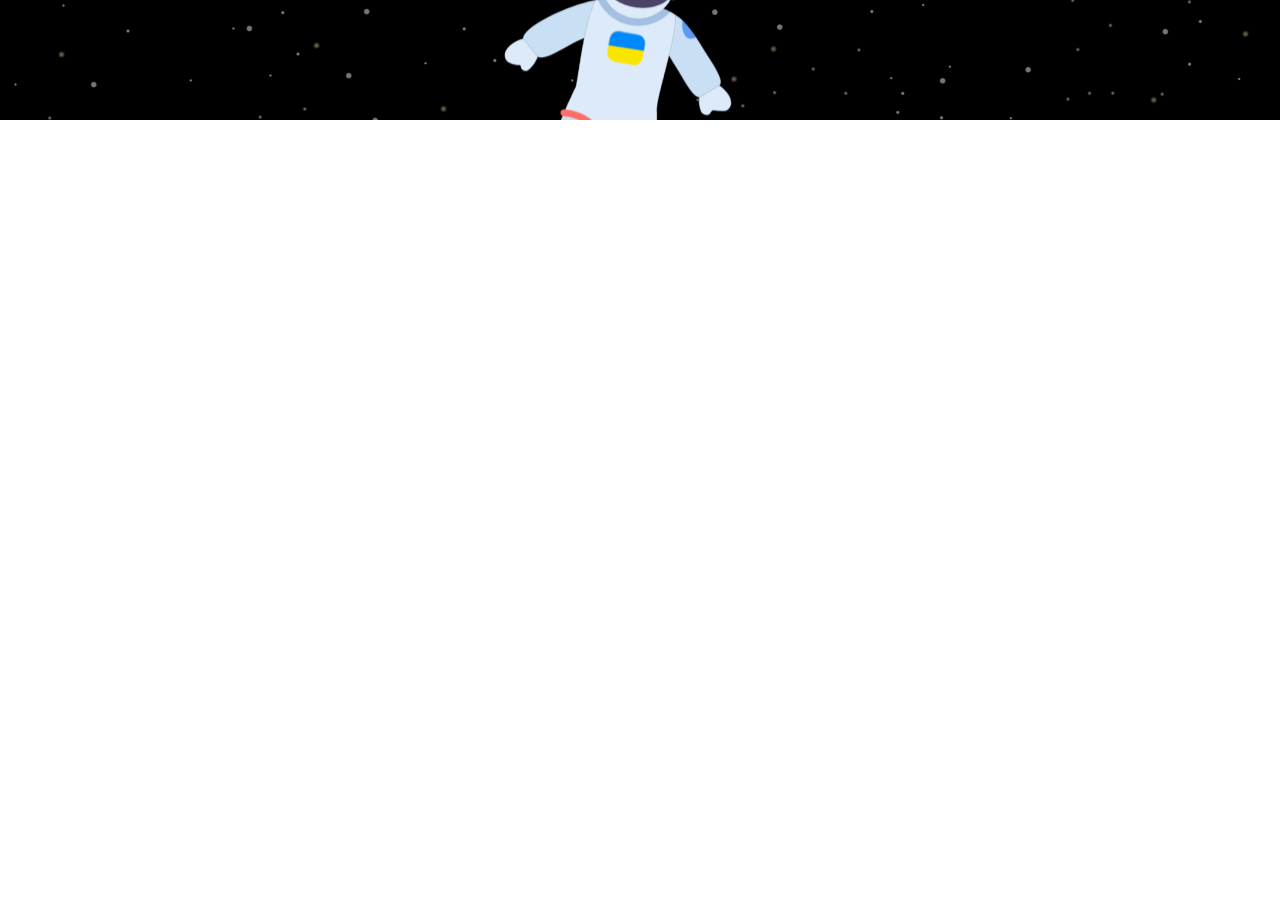
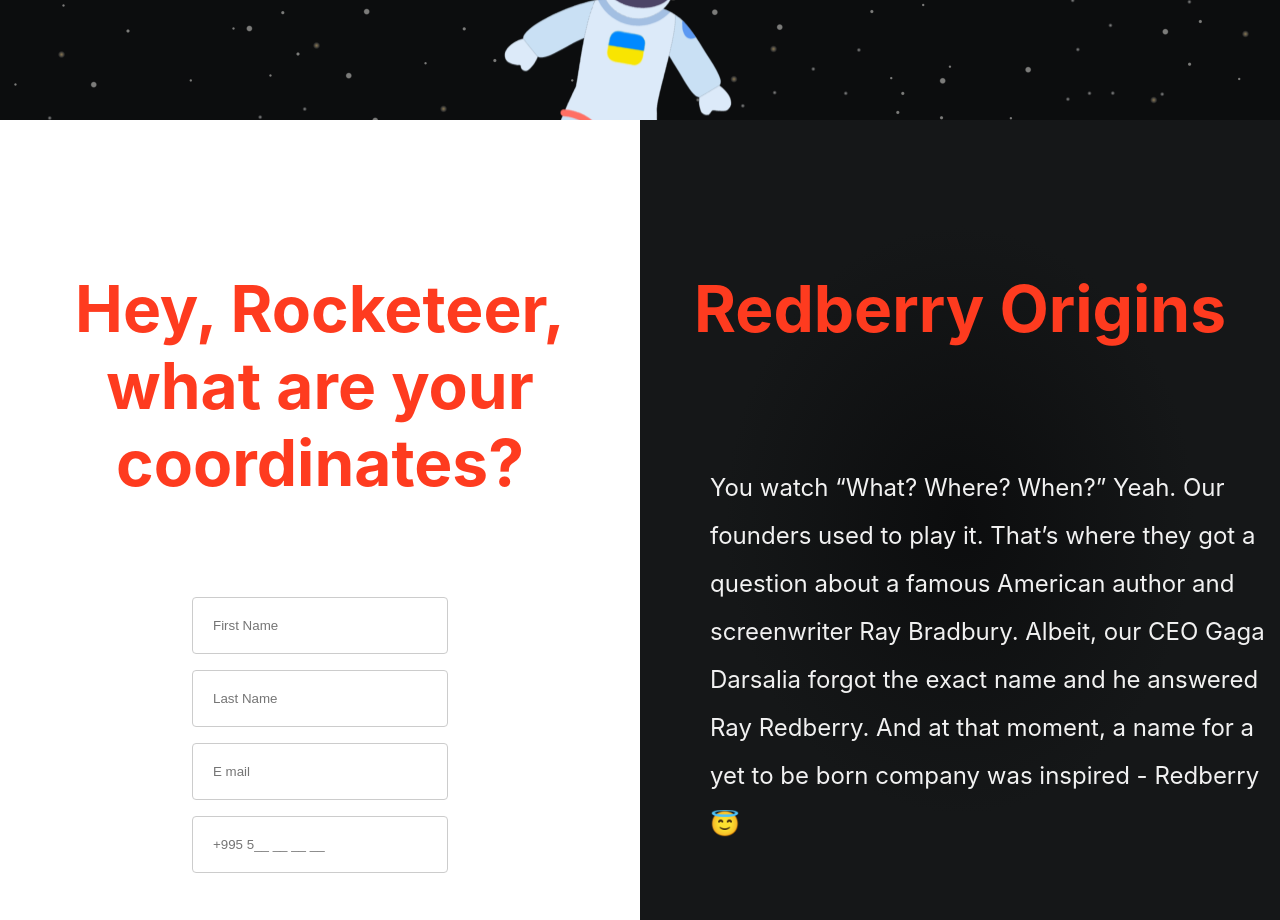
Before and after one commit to ibotchori/redberry-rocketman, a React (Create React App) app: page / in a window 1280 px wide. Shown: the part 680-1600 px from the top of the page. Before the commit the page ends 800 px from the top, so only its background shows below. Built offline with nearby package versions, Linux system fonts and the light colour scheme.

Commit message:
Add personal page

```diff
--- a/src/App.js
+++ b/src/App.js
@@ -1,9 +1,11 @@
 import Landing from "./pages/Landing/Landing";
+import PersonalInformation from "./pages/PersonalInformation/PersonalInformation";
 
 function App() {
   return (
     <div className="App">
       <Landing />
+      <PersonalInformation />
     </div>
   );
 }
--- a/src/pages/Landing/Landing.module.css
+++ b/src/pages/Landing/Landing.module.css
@@ -1,7 +1,7 @@
 .main {
   background-image: url("/src/images/stars.png");
   height: 100vh;
-  background-color: black;
+  background-color: #0c0d0e;
   display: flex;
   justify-content: center;
   align-items: center;
--- /dev/null
+++ b/src/pages/PersonalInformation/PersonalInformation.js
@@ -0,0 +1,50 @@
+import styles from "./PersonalInformation.module.css";
+
+const PersonalInformation = () => {
+  return (
+    <div className={styles.main}>
+      <div className={styles.mainLeft}>
+        <h1 className={styles.title}>
+          Hey, Rocketeer, what are your coordinates?
+        </h1>
+        <div>
+          <form className={styles.form} action="/action_page.php">
+            <input
+              type="text"
+              id="fname"
+              name="firstName"
+              placeholder="First Name"
+            />
+            <input
+              type="email"
+              id="lname"
+              name="lstName"
+              placeholder="Last Name"
+            />
+            <input type="text" id="email" name="email" placeholder="E mail" />
+            <input
+              type="number"
+              id="number"
+              name="phone"
+              placeholder="+995 5__ __ __ __"
+            />
+          </form>
+        </div>
+      </div>
+      <div className={styles.mainRight}>
+        <h1 className={styles.title}>Redberry Origins</h1>
+        <div className={styles.rightP}>
+          <p>
+            You watch “What? Where? When?” Yeah. Our founders used to play it.
+            That’s where they got a question about a famous American author and
+            screenwriter Ray Bradbury. Albeit, our CEO Gaga Darsalia forgot the
+            exact name and he answered Ray Redberry. And at that moment, a name
+            for a yet to be born company was inspired - Redberry 😇
+          </p>
+        </div>
+      </div>
+    </div>
+  );
+};
+
+export default PersonalInformation;
--- /dev/null
+++ b/src/pages/PersonalInformation/PersonalInformation.module.css
@@ -0,0 +1,54 @@
+.main {
+  display: flex;
+  justify-content: center;
+}
+
+.mainLeft {
+  width: 50%;
+  height: 100vh;
+}
+
+.mainRight {
+  width: 50%;
+  height: 100vh;
+  background: radial-gradient(50% 50% at 50% 50%, #0c0d0e 0%, #151718 73.44%);
+  display: flex;
+  flex-direction: column;
+  align-items: center;
+}
+.title {
+  text-align: center;
+  align-items: center;
+  margin-top: 150px;
+  color: #fe3b1f;
+  font-weight: bold;
+  font-size: 64px;
+}
+
+.rightP {
+  padding-top: 50px;
+  color: #f1f1f1;
+  font-size: 24px;
+  text-align: left;
+  padding-left: 70px;
+  max-width: 600px;
+  line-height: 200%;
+}
+
+.form {
+  display: flex;
+  flex-direction: column;
+  justify-content: space-between;
+  align-items: center;
+  padding-top: 7%;
+}
+input {
+  width: 40%;
+  padding: 20px 20px;
+  margin: 8px 0;
+  display: inline-block;
+  border: 1px solid #ccc;
+  border-radius: 4px;
+  box-sizing: border-box;
+  outline: none;
+}
```
